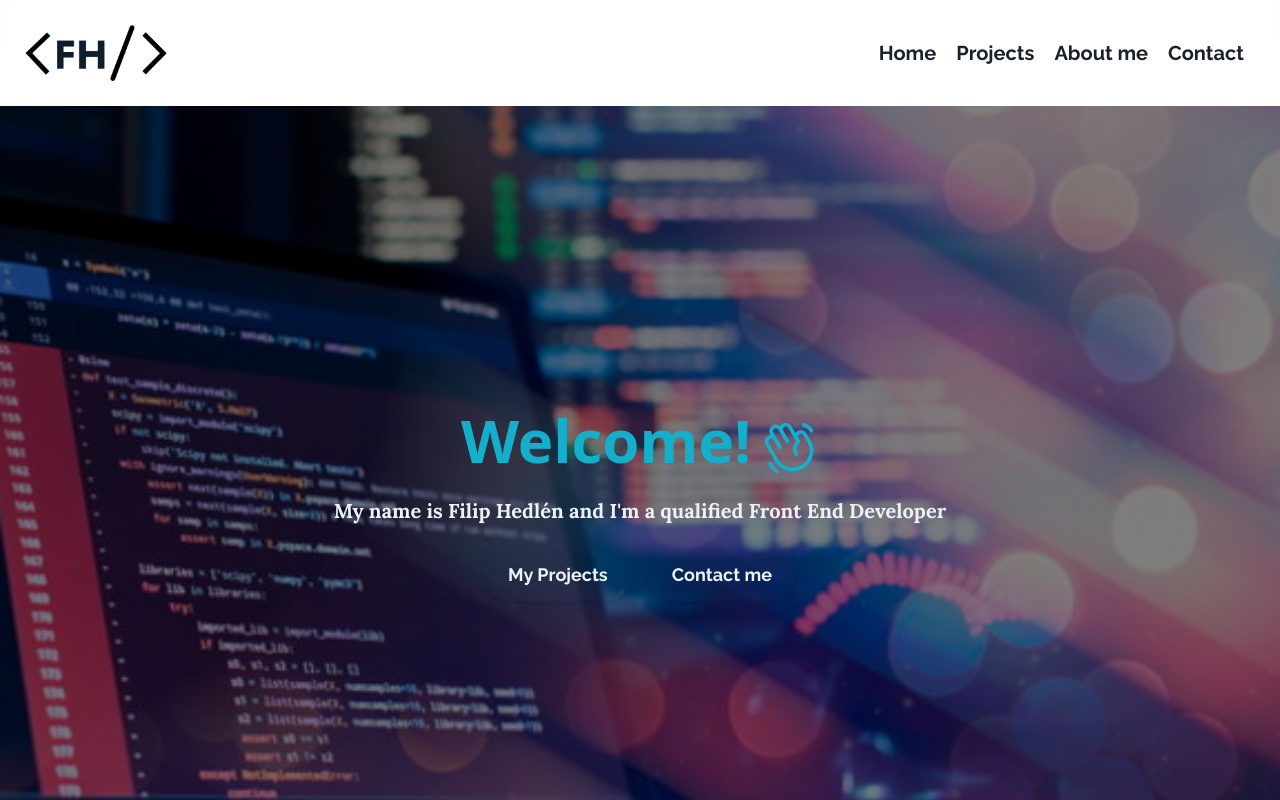
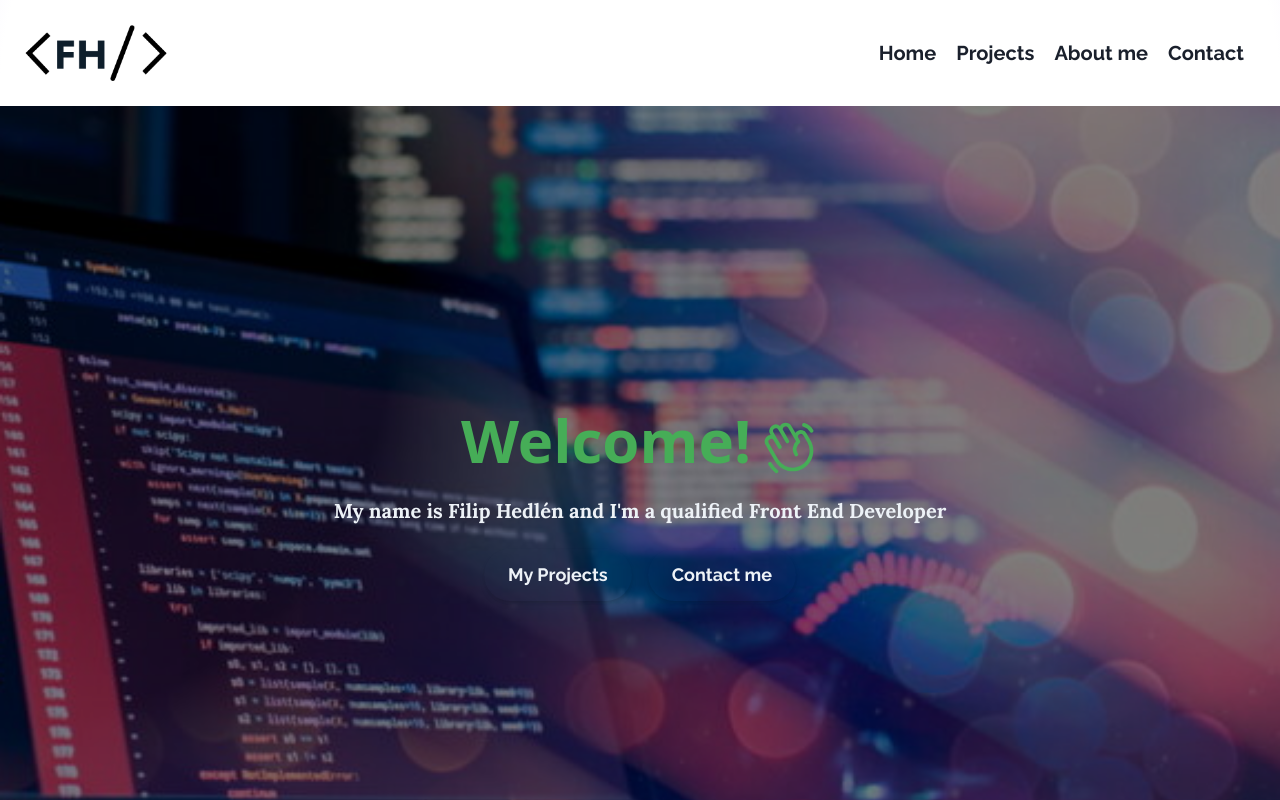
Before and after one commit to FilipHedlen/Portfolio-new, a React (Vite) app in the folder Portfolio-new/: page / in a window 1280 px wide. Shown: the top 800 px of the page. Built offline with nearby package versions, Linux system fonts and the light colour scheme.

Commit message:
Small tailwind config animation change

```diff
--- a/Portfolio-new/tailwind.config.js
+++ b/Portfolio-new/tailwind.config.js
@@ -38,9 +38,9 @@ export default {
           '100%': { transform: 'rotate(360deg)' },
         },
         colorChange: {
-          '0%': { color: '#e91e63' },
-          '50%': { color: '#00bcd4' },
-          '100%': { color: '#e91e63' },
+          '0%': { color: '#0097a7' },
+          '50%': { color: '#4caf50' },
+          '100%': { color: '#0097a7' },
         },
         bounceLight: {
           '0%': { transform: 'translateY(0)' },
```
